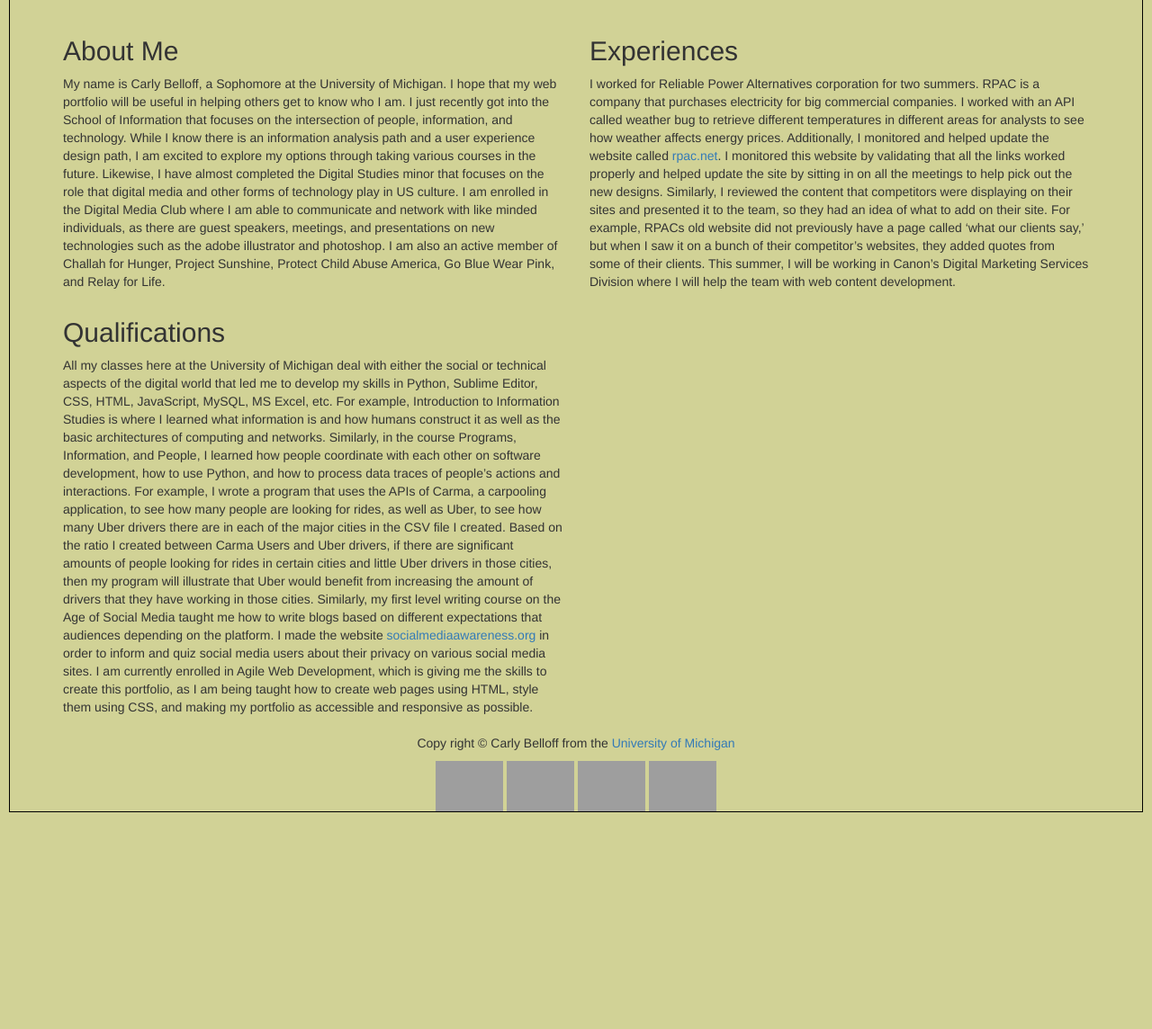
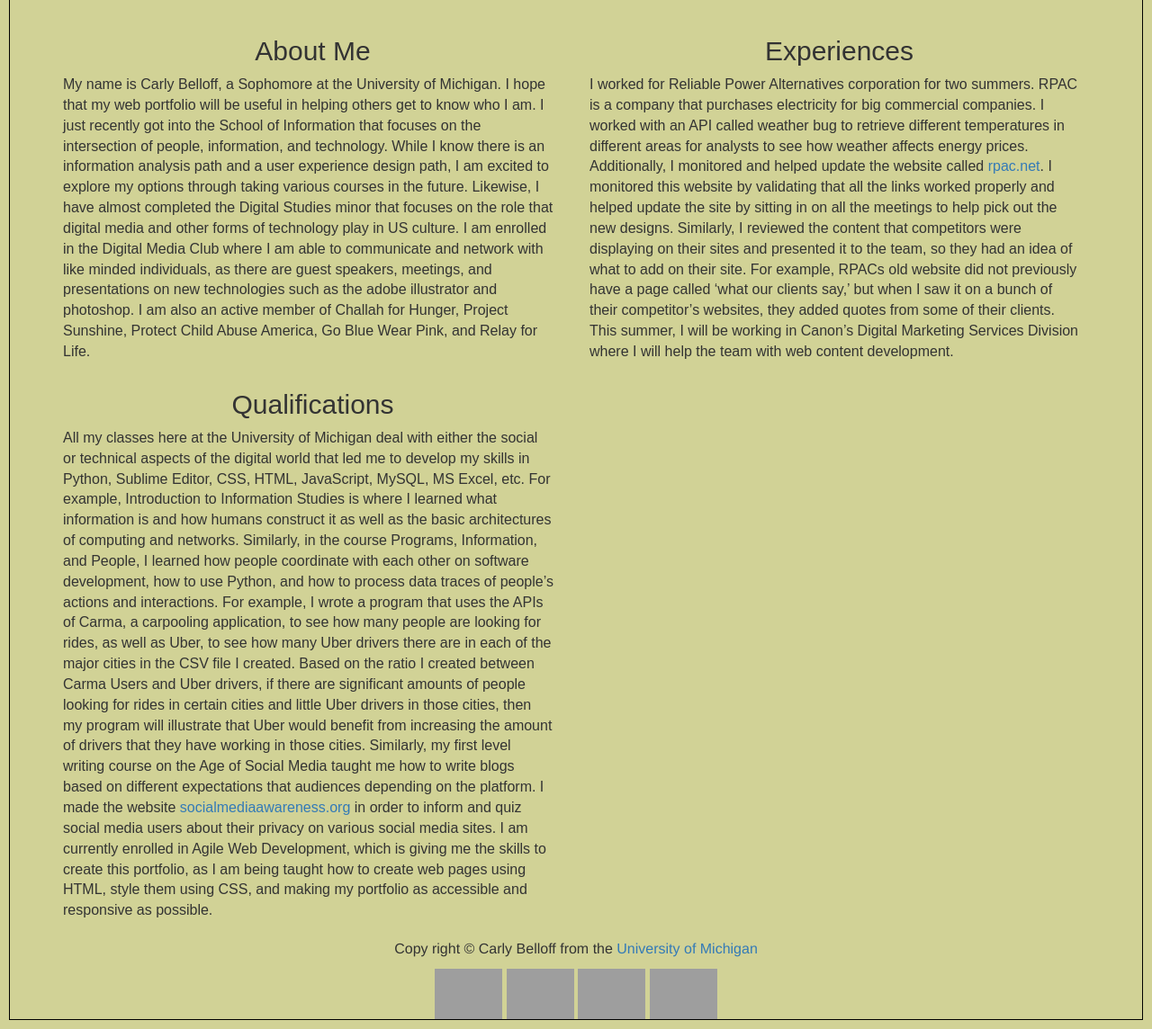
Before and after one commit to cbelloff/webportfolio, a Python web app: template templates/index.html in a window 1280 px wide. Shown: the part 162-1306 px from the top of the page at 90% size. Before the commit the page ends 1065 px from the top, so only its background shows below. Run offline with Jinja, Linux system fonts and the light colour scheme; the template is opened without the code that fills it, so the values that code supplies are empty; grey boxes are pictures that could not be loaded.

Commit message:
second media query

```diff
--- a/static/css/style.css
+++ b/static/css/style.css
@@ -56,5 +56,31 @@ h1{
 @media only screen and (max-width: 800px){
 	body{
 		background-color: #D8F57C;
+		font-size: 13px;
+		margin-top: 10px;
+	}
+	.headername{
+		font-size:20px;
 	}
 }
+
+@media only screen and (min-width: 1200px){
+	.headername{
+		font-size: 30px;
+	}
+	body{
+		font-size: 16px;
+	}
+	.col-lg-6{
+		font-family: arial;
+		text-align: center;
+	}
+	.col-lg-6 p{
+		text-align: left;
+		margin-right: auto;
+		margin-left: auto;
+		padding-right: 10px;
+
+
+	}
+}
```
